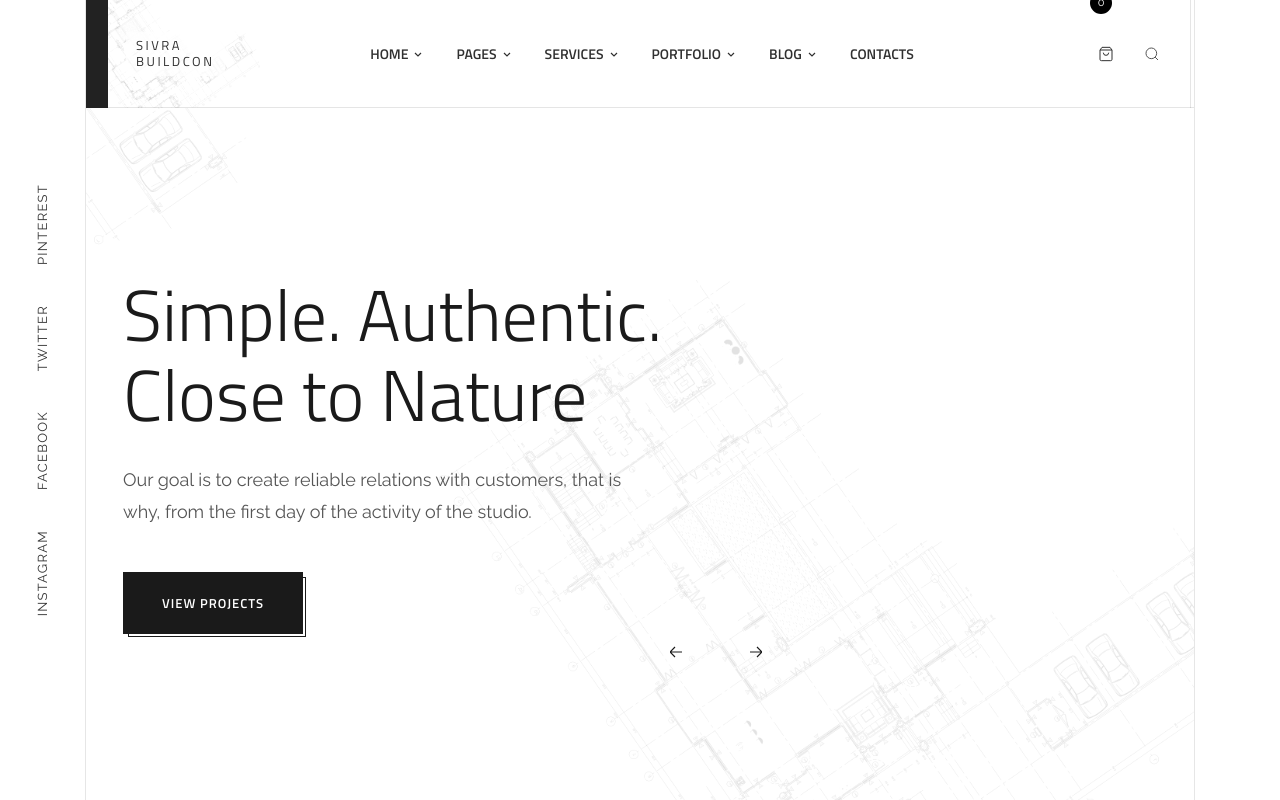
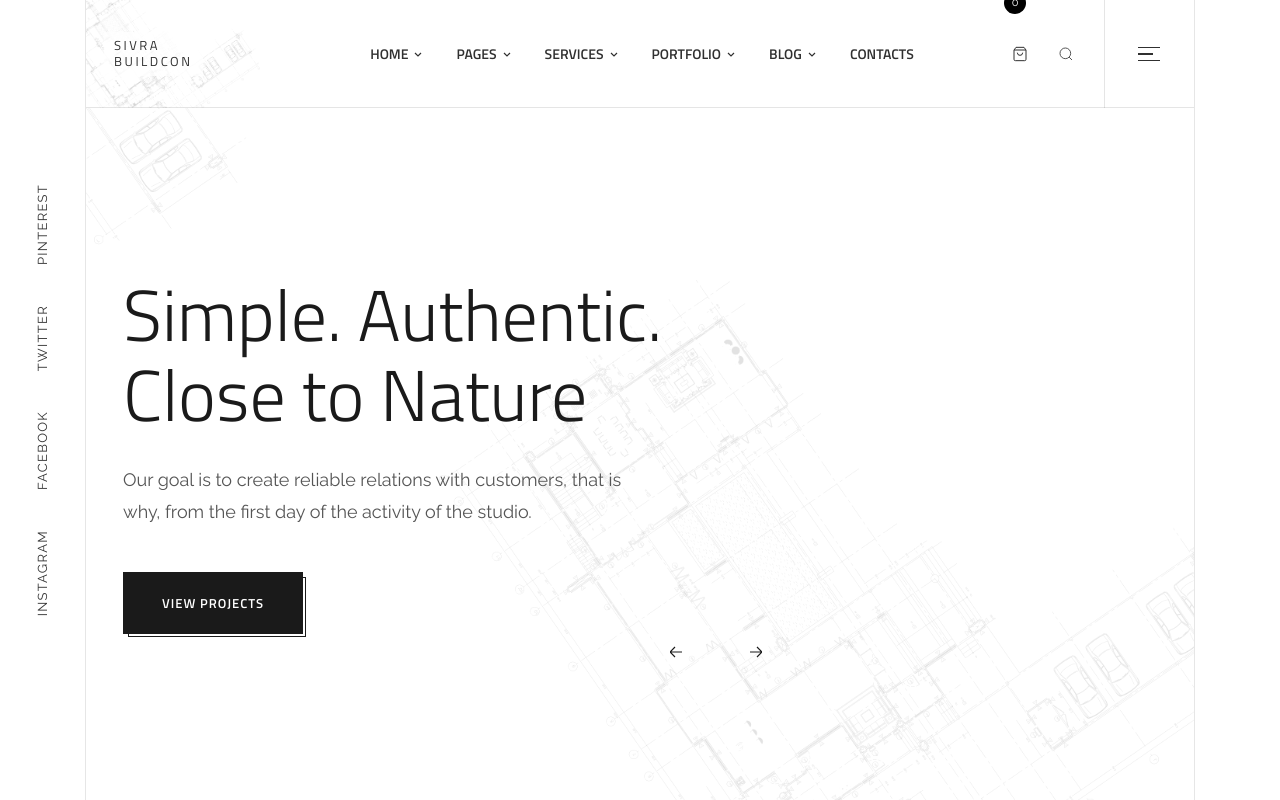
Before and after one commit to Kalandhar01/Siva_con, a Next.js app: page / in a window 1280 px wide. Shown: the top 800 px of the page. Built offline with nearby package versions, Linux system fonts and the light colour scheme.

Commit message:
fix: align navbar between left and right social rails

```diff
--- a/src/components/Header.tsx
+++ b/src/components/Header.tsx
@@ -29,8 +29,8 @@ export default function Header() {
         <div className="flex items-stretch" style={{ width: "20%", minWidth: 260 }}>
           {/* Logo square */}
           <div
-            className="flex items-center justify-center shrink-0"
-            style={{ width: 108, height: 108, background: "#222222" }}
+            className="flex items-center justify-center shrink-0 w-[108px] md:w-[86px]"
+            style={{ height: 108, background: "#222222" }}
           >
             <img
               src="/sivra/brand-logo.png"
@@ -105,7 +105,7 @@ export default function Header() {
         </nav>
 
         {/* RIGHT – Action icons */}
-        <div className="flex items-stretch justify-end" style={{ width: "20%", minWidth: 220 }}>
+        <div className="flex items-stretch justify-end md:pr-[86px] ml-auto" style={{ width: "20%", minWidth: 220 }}>
           <a
             href="#contact"
             aria-label="Cart"
```
